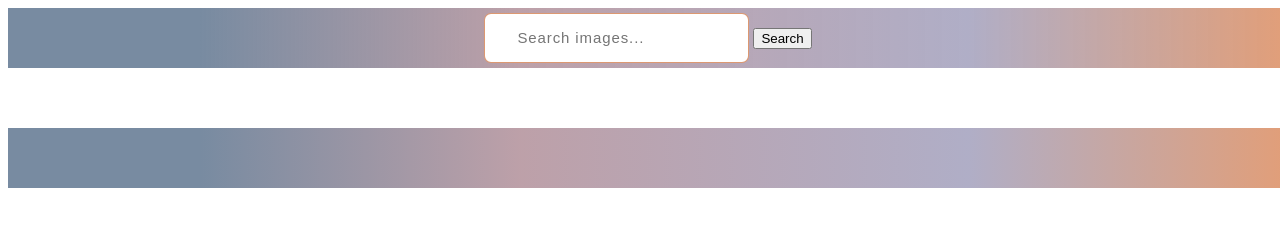
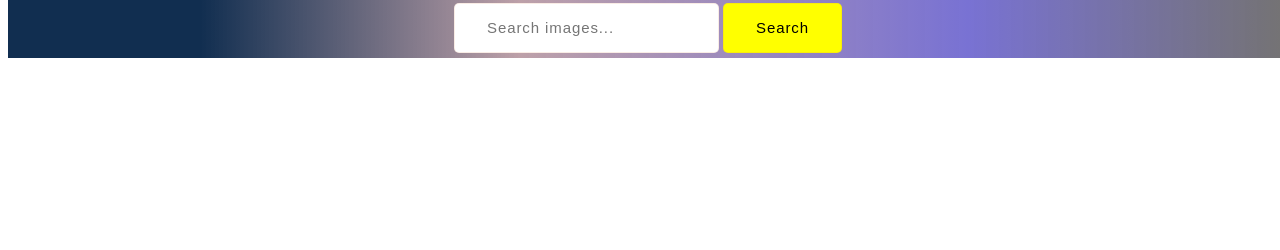
Before and after one commit to Spartakm67/goit-js-hw-11, a website built with Parcel: page src/index.html in a window 1280 px wide. Built offline with nearby package versions, Linux system fonts and the light colour scheme; what notiflix, simplelightbox would draw is missing.

Commit message:
v.01/19/2023

```diff
--- a/src/css/styles.css
+++ b/src/css/styles.css
@@ -6,7 +6,10 @@ body {
   width: 100%;
   position: absolute;
 }
-
+/* .container {
+  margin: 0 auto;
+  padding: 0 auto;
+} */
 .hidden {
   position: absolute;
   width: 1px;
@@ -23,27 +26,41 @@ body {
 
 .search-form {
   height: 60px;
-  background-image: linear-gradient(90deg, #788ba1 15%, rgba(161, 120, 132, .7) 40%, rgba(123, 120, 161, 0.6) 75%, rgba(213, 117, 63, .7));
+  background-image: linear-gradient(90deg, #112e50 15%, rgba(161, 120, 132, .7) 40%, rgba(31, 20, 182, 0.6) 75%, rgba(57, 55, 54, 0.7));
   padding: 5px;
   text-align: center;
   position: fixed;
   z-index: 99;
   width: 100%;
+  margin-top: -10px;
 }
 
 
 
-input,
-.search-btn {
+input {
   font-weight: 400;
   font-size: 15px;
   line-height: 1.88;
   letter-spacing: 0.06em;
-  background-color: white;
+  background-color: #ffffff;
   cursor: pointer;
-  border: 1px solid rgba(211, 125, 75, 0.788);
+  border: 1px solid rgba(211, 125, 75, 0.146);
   padding: 10px 32px;
-  border-radius: 7px;
+  border-radius: 5px;
+  transition: background-color 750ms cubic-bezier(0.4, 0, 0.8, 1);
+}
+
+.search-btn,
+.load-more-btn {
+  font-weight: 400;
+  font-size: 15px;
+  line-height: 1.88;
+  letter-spacing: 0.06em;
+  background-color: yellow;
+  cursor: pointer;
+  border: 1px solid rgba(211, 125, 75, 0.146);
+  padding: 10px 32px;
+  border-radius: 5px;
   transition: background-color 750ms cubic-bezier(0.4, 0, 0.8, 1);
 }
 
@@ -51,24 +68,20 @@ input,
 .search-btn:focus,
 .load-more:focus,
 .load-more:hover {
-  background-color: rgba(211, 125, 75, 0.788);
-
+  background-color: rgba(166, 211, 75, 0.981);
+  color: #ffffff;
 }
 
-
 .gallery {
-  margin: 20px;
   display: flex;
   flex-wrap: wrap;
   gap: 10px;
-  margin-top: 100px;
   position: relative;
 }
 
 .photo-card img {
   width: 300px;
   height: 200px;
-
 }
 
 
@@ -103,24 +116,6 @@ input,
   transition: background-color 750ms cubic-bezier(0.4, 0, 0.8, 1);
 }
 
-.load-more-btn {
-  height: 60px;
-  padding: 5px;
-  background-image: linear-gradient(90deg, #788ba1 15%, rgba(161, 120, 132, .7) 40%, rgba(123, 120, 161, 0.6) 75%, rgba(213, 117, 63, .7));
-}
-
-
-.load-stop {
-  height: 60px;
-  font-weight: 800;
-  font-size: 20px;
-  line-height: 1.88;
-  text-align: center;
-  letter-spacing: 0.06em;
-  color: rgb(255, 255, 255);
-  background-image: linear-gradient(90deg, #788ba1 15%, rgba(161, 120, 132, .7) 40%, rgba(123, 120, 161, 0.6) 75%, rgba(213, 117, 63, .7));
-}
-
 .gallery-box {
   margin-bottom: 30px;
   padding-bottom: 7px;
--- a/src/index.html
+++ b/src/index.html
@@ -7,9 +7,9 @@
     <title>Homework 11</title>
   </head>
   <body>
-    <form class="search-form" id="search-form">
+      <form class="search-form" id="search-form">
       <input type="text" name="searchQuery" autocomplete="off" placeholder="Search images..." />
-      <button type="submit">Search</button>
+      <button type="submit" class="search-btn">Search</button>
     </form>
     <div class="gallery"></div>
 
--- a/src/index.js
+++ b/src/index.js
@@ -5,11 +5,9 @@ import Markup from './js/markup';
 
 const form = document.querySelector('.search-form');
 const loadMoreBtn = document.querySelector('.load-more');
-// const input = document.querySelector('.text');
+
 form.addEventListener('submit', userSearch);
 loadMoreBtn.addEventListener('click', loadMore);
-
-
 
 function userSearch(event) {
   event.preventDefault();
@@ -27,7 +25,7 @@ function loadMore() {
 };
 
 Notiflix.Notify.init({
-  position: 'center-top',
+  position: 'right-top',
   width: '380px',
   distance: '30px',
   opacity: 1,
--- a/src/js/fetch.js
+++ b/src/js/fetch.js
@@ -5,7 +5,6 @@ import axios, {isCancel, AxiosError} from 'axios';
 import Markup from './markup';
 
 import SimpleLightbox from "simplelightbox";
-// import SimpleLightbox from "simplelightbox/dist/simple-lightbox.esm";
 import "simplelightbox/dist/simple-lightbox.min.css";
 
 let gallery = new SimpleLightbox('.gallery a', {
@@ -22,7 +21,7 @@ const addLoadBtn = document.querySelector('.load-more-btn');
 
 const per_page = 40;
 let page = 0;
-let maxLoadQ = 100;
+let maxLoadQ = 500;
 
 async function getGallery(inputValue) {
 
@@ -39,12 +38,14 @@ async function getGallery(inputValue) {
     } else
       Notiflix.Notify.warning(
         `Sorry, there are no images matching your search query. Please try again.`
-      );
+      )
 
     if ((hits.length && per_page > hits.length) || maxLoadQ < 40) {
       addLoadBtn.classList.add('hidden');
-      const endOfTotal = `<div class="info-by-end">We're sorry, but you've reached the end of search results.</div>`;
-      Markup.loadStop.insertAdjacentHTML('beforeend', endOfTotal);
+
+      Notiflix.Notify.warning(
+        `We're sorry, but you've reached the end of search results.`
+      )
     }
 
     if (per_page === 1 && hits.length) {
@@ -64,7 +65,7 @@ async function getGallery(inputValue) {
     return response;
 
     } catch (error) {
-  Notiflix.Notify.failure(`${error}`);;
+  Notiflix.Notify.failure(`${error}`);
   }
 };
 
```
Also changed, not shown: src/js/markup.js (+1 -8 lines).
